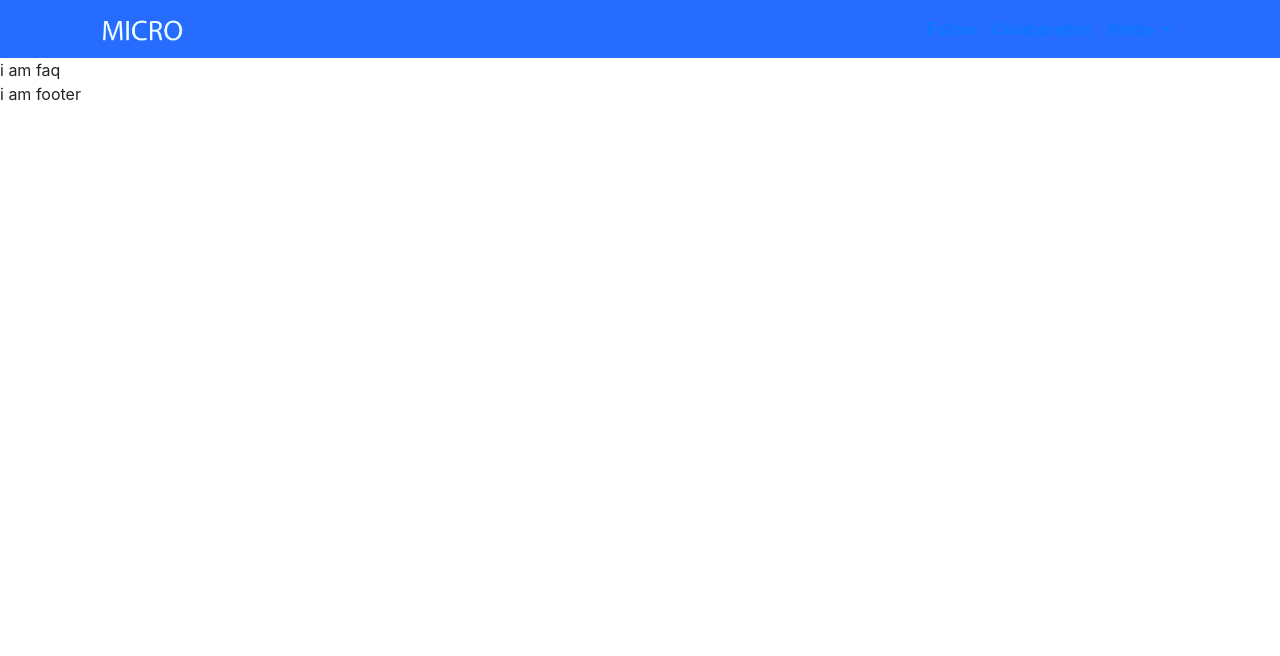
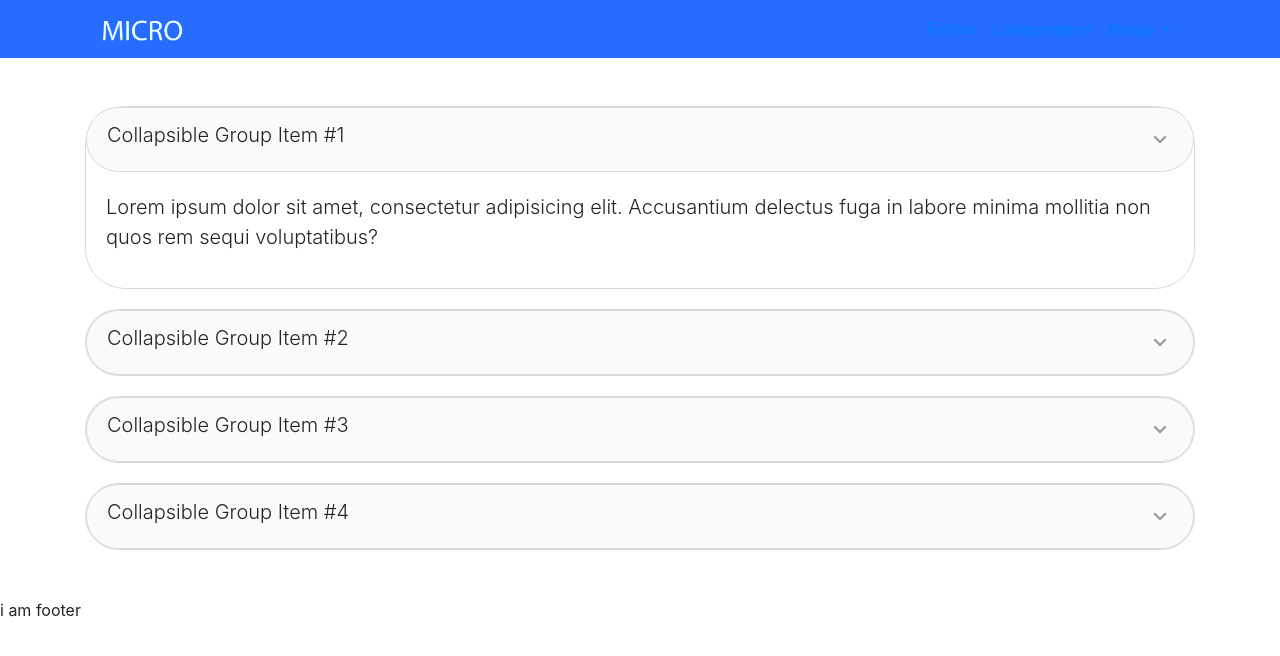
Before and after one commit to ashiqulemu/simple-theme, a Vue app: page /faq in a window 1280 px wide. Shown: the top 656 px of the page. Built offline with nearby package versions, Linux system fonts and the light colour scheme.

Commit message:
faq page

```diff
--- a/src/assets/sass/juhurul.scss
+++ b/src/assets/sass/juhurul.scss
@@ -0,0 +1,43 @@
+@import "color-variables";
+
+
+$black: #000000;
+
+.accordion{
+
+  .card{
+    border: none;
+    margin-bottom: 20px;
+
+    .card-content{
+      border: 1px solid lighten($black, 85%);
+      border-radius: 40px;
+
+      .card-header{
+        background: $bg-primary;
+        border-radius: 100px;
+        justify-content: space-between;
+        border: 1px solid lighten($black, 85%);
+
+        .lead{
+          margin-bottom: 0 !important;
+        }
+
+        .down-icon{
+          font-size: 26px;
+          color: lighten($black, 60%);
+        }
+      }
+    }
+
+  }
+
+}
+.card-header[aria-expanded='true']{
+  .down-icon{
+    transform: rotate(180deg);
+  }
+}
+.icon-transform{
+  transform: rotate(90deg);
+}
--- a/src/views/pages/faq.vue
+++ b/src/views/pages/faq.vue
@@ -1,12 +1,85 @@
 <template>
     <div>
-        i am faq
+        <div class="container my-5">
+
+      <!--accordion-->
+            <div class="accordion">
+
+                <div class="card">
+                    <div class="card-content">
+                        <div class="card-header d-flex" data-toggle="collapse" data-target="#collapse1">
+                            <p class="lead">Collapsible Group Item #1</p>
+                            <i class="mdi mdi-chevron-down down-icon"></i>
+                        </div>
+
+                        <div id="collapse1" class="collapse show">
+                            <div class="card-body">
+                                <p class="lead">Lorem ipsum dolor sit amet, consectetur adipisicing elit. Accusantium delectus fuga in
+                                    labore minima mollitia non quos rem sequi voluptatibus?</p>
+                            </div>
+                        </div>
+                    </div>
+                </div>
+
+                <div class="card">
+                    <div class="card-content">
+                        <div class="card-header d-flex" data-toggle="collapse" data-target="#collapse2">
+                            <p class="lead">Collapsible Group Item #2</p>
+                            <i class="mdi mdi-chevron-down down-icon"></i>
+                        </div>
+
+                        <div id="collapse2" class="collapse">
+                            <div class="card-body">
+                                <p class="lead">Lorem ipsum dolor sit amet, consectetur adipisicing elit. Accusantium delectus fuga in
+                                    labore minima mollitia non quos rem sequi voluptatibus?</p>
+                            </div>
+                        </div>
+                    </div>
+                </div>
+
+                <div class="card">
+                    <div class="card-content">
+                        <div class="card-header d-flex" data-toggle="collapse" data-target="#collapse3">
+                            <p class="lead">Collapsible Group Item #3</p>
+                           <i class="mdi mdi-chevron-down down-icon"></i>
+                        </div>
+
+                        <div id="collapse3" class="collapse">
+                            <div class="card-body">
+                                <p class="lead">Lorem ipsum dolor sit amet, consectetur adipisicing elit. Accusantium delectus fuga in
+                                    labore minima mollitia non quos rem sequi voluptatibus?</p>
+                            </div>
+                        </div>
+                    </div>
+                </div>
+
+                <div class="card">
+                    <div class="card-content">
+                        <div class="card-header d-flex" data-toggle="collapse" data-target="#collapse4">
+                            <p class="lead">Collapsible Group Item #4</p>
+                            <i class="mdi mdi-chevron-down down-icon"></i>
+                        </div>
+
+                        <div id="collapse4" class="collapse">
+                            <div class="card-body">
+                                <p class="lead">Lorem ipsum dolor sit amet, consectetur adipisicing elit. Accusantium delectus fuga in
+                                    labore minima mollitia non quos rem sequi voluptatibus?</p>
+                            </div>
+                        </div>
+                    </div>
+                </div>
+
+            </div>
+        </div>
+
+
     </div>
 </template>
 
 <script>
     export default {
         name: "faq"
+
     }
 </script>
 
```
